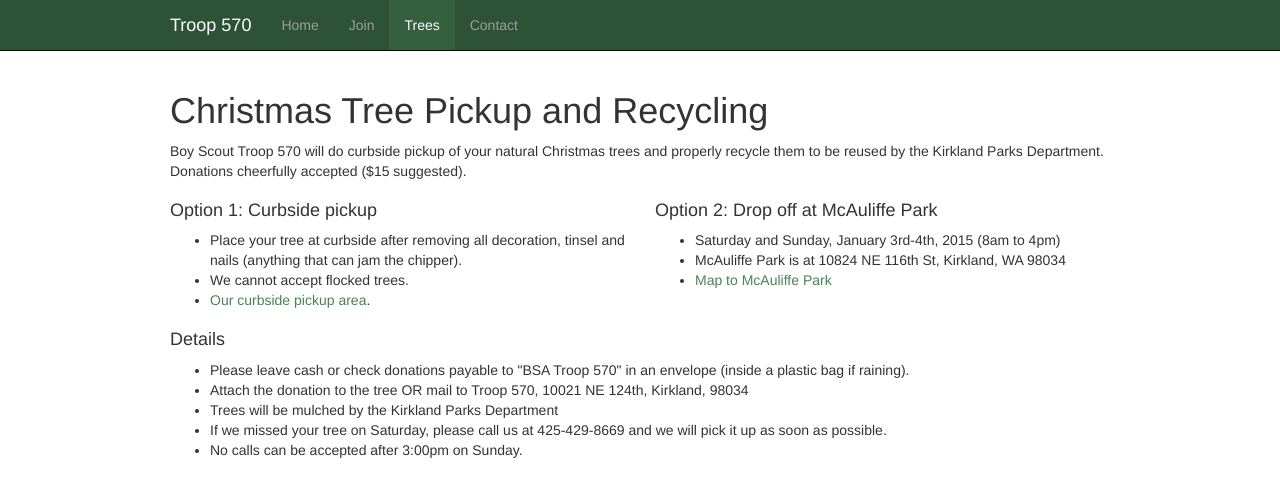
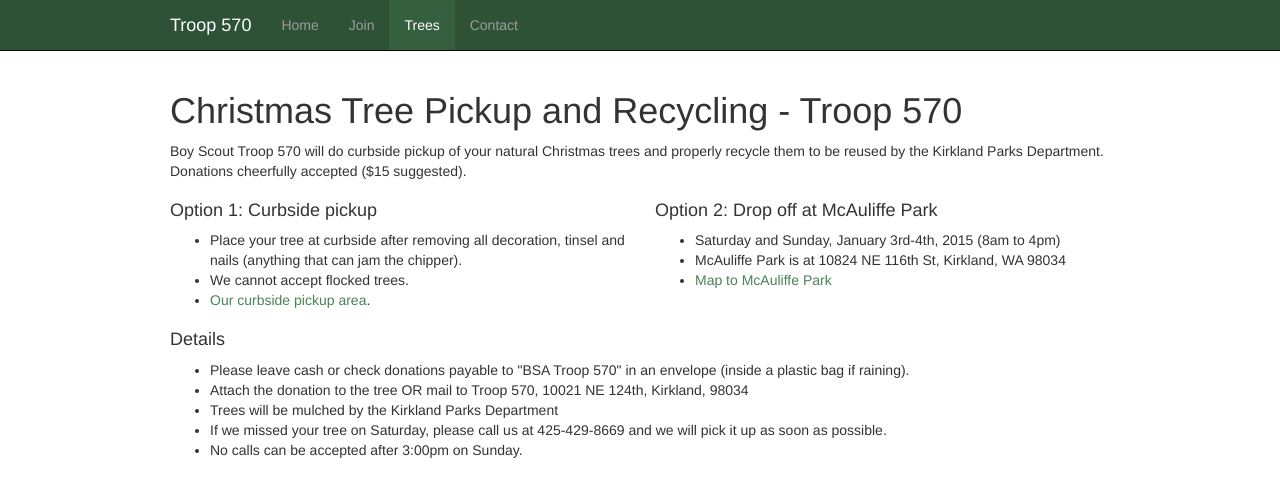
Before and after one commit to troop570/troop570.github.io, a Jekyll site: the page built from trees/index.html, in a window 1280 px wide. Shown: the top 497 px of the page. Built offline with Jekyll 4.4.1, drawn with Linux system fonts in a browser that asks for light colours; nearby versions of some CDN libraries.

Commit message:
Merge to changes

```diff
--- a/_config.yml
+++ b/_config.yml
@@ -1,7 +1,8 @@
 # Site settings
 title: Troop 570
 email: your-email@domain.com
-description: > # this means to ignore newlines until "markdown:"
-  Boy Scout Troop 570, Kirkland, WA
+description: > # this means to ignore newlines until "baseurl:"
+  Boy Scout Troop 570 is located in Kirkland, Washington and believes in personal development and
+  keeps the "Outings in Scouting."
 # Build settings
 markdown: kramdown
--- a/_includes/head.html
+++ b/_includes/head.html
@@ -6,35 +6,6 @@
   <meta name="description" content="{% if page.excerpt %}{{ page.excerpt | strip_html | strip_newlines | truncate: 160 }}{% else %}{{ site.description }}{% endif %}">
   <link rel="stylesheet" href="//maxcdn.bootstrapcdn.com/bootstrap/3.3.1/css/bootstrap.min.css">
   <script src="//ajax.googleapis.com/ajax/libs/jquery/2.1.1/jquery.min.js"></script>
+  <link rel="stylesheet" href="/css/app.css" />
   <script src="//maxcdn.bootstrapcdn.com/bootstrap/3.3.1/js/bootstrap.min.js"></script>
-  <style>
-    @media (min-width: 1200px) {
-      .container {
-        max-width: 970px;
-      }
-    }
-    .navbar-inverse {
-      background-color: hsl(134, 28%, 25%);
-    }
-    .navbar-inverse .navbar-nav > .active > a,
-    .navbar-inverse .navbar-nav > .active > a:hover,
-    .navbar-inverse .navbar-nav > .active > a:focus {
-      background-color: hsl(134, 28%, 29%);
-    }
-    .navbar-inverse .navbar-brand {
-        color: white;
-    }
-    a {
-      color: hsl(134, 28%, 40%);
-    }
-    a:hover {
-      color: hsl(134, 28%, 22%);
-    }
-    .topbox {
-      margin-top: -20px;
-      padding-top: 20px;
-      padding-bottom: 20px;
-      background-color: whitesmoke;
-    }
-  </style>
 </head>
--- /dev/null
+++ b/css/app.scss
@@ -0,0 +1,31 @@
+---
+---
+
+@media (min-width: 1200px) {
+  .container {
+    max-width: 970px;
+  }
+}
+.navbar-inverse {
+  background-color: hsl(134, 28%, 25%);
+}
+.navbar-inverse .navbar-nav > .active > a,
+.navbar-inverse .navbar-nav > .active > a:hover,
+.navbar-inverse .navbar-nav > .active > a:focus {
+  background-color: hsl(134, 28%, 29%);
+}
+.navbar-inverse .navbar-brand {
+  color: white;
+}
+a {
+  color: hsl(134, 28%, 40%);
+}
+a:hover {
+  color: hsl(134, 28%, 22%);
+}
+.topbox {
+  margin-top: -20px;
+  padding-top: 20px;
+  padding-bottom: 20px;
+  background-color: whitesmoke;
+}
--- a/trees/index.html
+++ b/trees/index.html
@@ -1,6 +1,7 @@
 ---
 layout: page
-title: Christmas Tree Pickup and Recycling
+title: Christmas Tree Pickup and Recycling - Troop 570
+permalink: /trees/
 ---
 <p>Boy Scout Troop 570 will do curbside pickup of your natural Christmas trees and
 properly recycle them to be reused by the Kirkland Parks Department. Donations
```
Also changed, not shown: images/trees/coverage-map.jpg (added), 1 other file.
